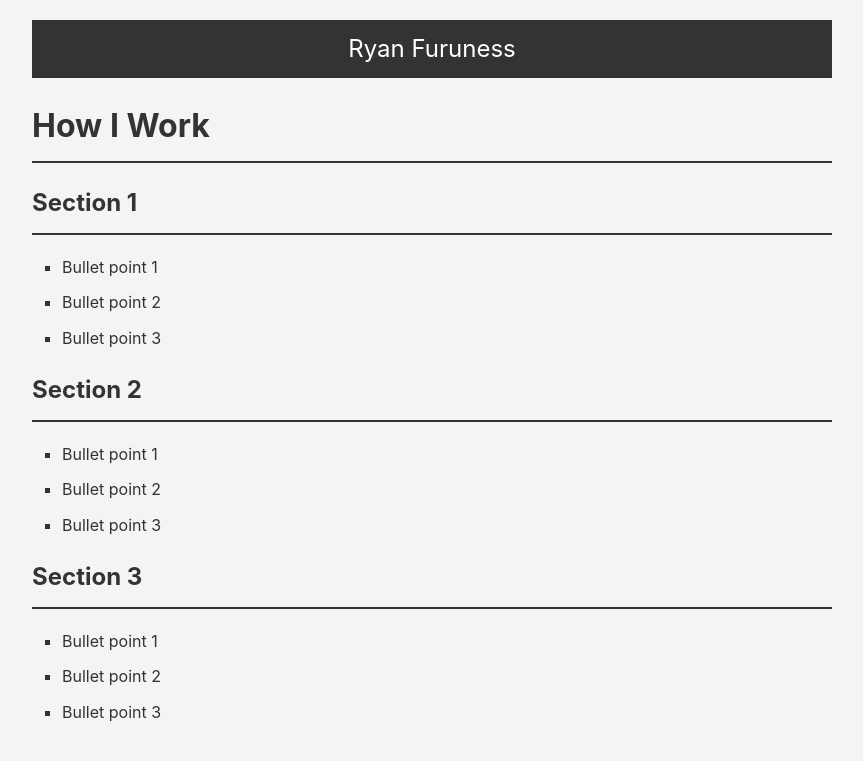
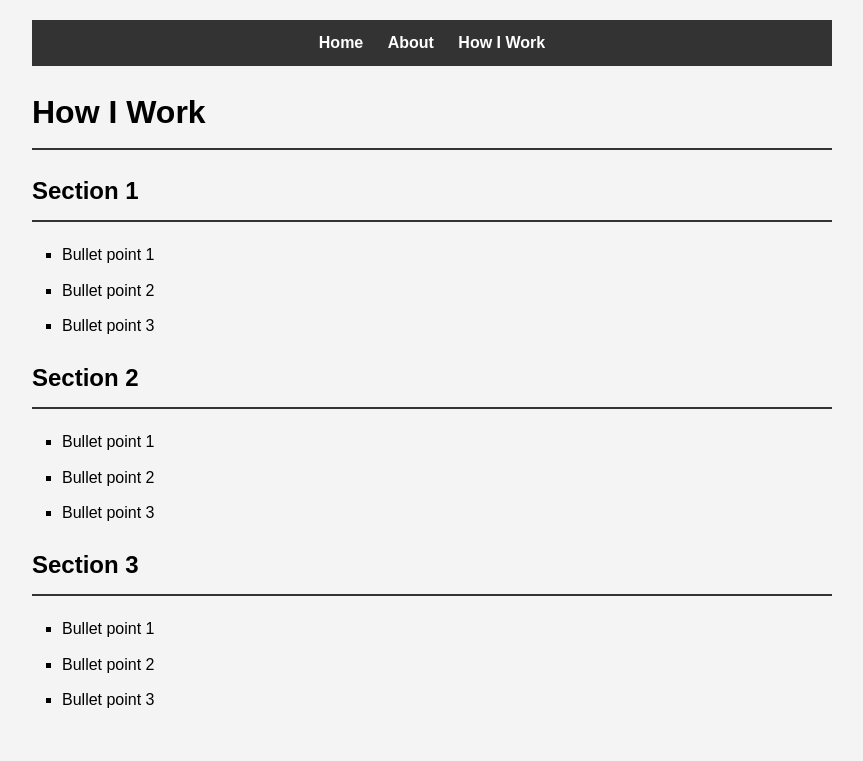
Before and after one commit to ryanfuruness/ryanfuruness.github.io, a Jekyll site: the page built from how-i-work.html, in a window 1280 px wide. Shown: the top 761 px of the page, without its empty margins (208-1071 px from the left). Built offline with Jekyll 4.4.1, drawn with Linux system fonts in a browser that asks for light colours.

Commit message:
Standardizing font and headers

```diff
--- a/_layouts/default.html
+++ b/_layouts/default.html
@@ -3,21 +3,17 @@
 <head>
   <meta charset="UTF-8">
   <meta name="viewport" content="width=device-width, initial-scale=1.0">
-  <title>{{ page.title | escape }}</title>
+  <title>{{ page.title | escape }} - {{ site.title | escape }}</title>
   <link rel="canonical" href="{{ site.url }}{{ page.url }}">
   <link rel="stylesheet" href="{{ '/assets/main.css' | relative_url }}">
   <meta name="description" content="{{ site.description }}">
 </head>
 <body>
   <header>
-    <h1><a href="{{ '/' | relative_url }}">{{ site.title | escape }}</a></h1>
     <nav>
-      {%- for path in site.header_pages -%}
-        {%- assign my_page = site.pages | where: "path", path | first -%}
-        {%- if my_page.title -%}
-        <a href="{{ my_page.url | relative_url }}">{{ my_page.title | escape }}</a>
-        {%- endif -%}
-      {%- endfor -%}
+      <a href="{{ '/' | relative_url }}">Home</a>
+      <a href="{{ '/about/' | relative_url }}">About</a>
+      <a href="{{ '/how-i-work/' | relative_url }}">How I Work</a>
     </nav>
   </header>
   <main>
--- a/about.markdown
+++ b/about.markdown
@@ -1,8 +1,10 @@
 ---
-layout: page
+layout: default
 title: About
 permalink: /about/
 ---
+
+# About
 
 This is the base Jekyll theme. You can find out more info about customizing your Jekyll theme, as well as basic Jekyll usage documentation at [jekyllrb.com](https://jekyllrb.com/)
 
@@ -14,5 +16,4 @@ You can find the source code for Jekyll at GitHub:
 [jekyll][jekyll-organization] /
 [jekyll](https://github.com/jekyll/jekyll)
 
-
 [jekyll-organization]: https://github.com/jekyll
--- /dev/null
+++ b/assets/main.css
@@ -0,0 +1,50 @@
+body {
+    font-family: Arial, sans-serif;
+    line-height: 1.6;
+    color: #000;
+    max-width: 800px;
+    margin: 0 auto;
+    padding: 20px;
+    background-color: #f4f4f4;
+}
+
+header {
+    background-color: #333;
+    color: #fff;
+    padding: 10px 0;
+    margin-bottom: 20px;
+}
+
+header nav {
+    text-align: center;
+}
+
+header nav a {
+    color: #fff;
+    text-decoration: none;
+    margin: 0 10px;
+    font-weight: bold;
+}
+
+h1, h2 {
+    border-bottom: 2px solid #333;
+    padding-bottom: 10px;
+}
+
+ul {
+    list-style-type: square;
+    padding-left: 30px;
+}
+
+li {
+    margin-bottom: 10px;
+}
+
+a {
+    color: #0066cc;
+    text-decoration: none;
+}
+
+a:hover {
+    text-decoration: underline;
+}
--- a/how-i-work.html
+++ b/how-i-work.html
@@ -1,48 +1,9 @@
-<!DOCTYPE html>
-<html lang="en">
-<head>
-    <meta charset="UTF-8">
-    <meta name="viewport" content="width=device-width, initial-scale=1.0">
-    <title>How I Work - Ryan Furuness</title>
-    <style>
-        body {
-            font-family: -apple-system, BlinkMacSystemFont, "Segoe UI", Roboto, Helvetica, Arial, sans-serif, "Apple Color Emoji", "Segoe UI Emoji", "Segoe UI Symbol";
-            line-height: 1.6;
-            color: #333;
-            max-width: 800px;
-            margin: 0 auto;
-            padding: 20px;
-            background-color: #f4f4f4;
-        }
-        header {
-            background-color: #333;
-            color: #fff;
-            padding: 10px 0;
-            text-align: center;
-        }
-        header a {
-            color: #fff;
-            text-decoration: none;
-            font-size: 24px;
-        }
-        h1, h2 {
-            border-bottom: 2px solid #333;
-            padding-bottom: 10px;
-        }
-        ul {
-            list-style-type: square;
-            padding-left: 30px;
-        }
-        li {
-            margin-bottom: 10px;
-        }
-    </style>
-</head>
-<body>
-    <header>
-        <a href="https://www.ryanfuruness.com">Ryan Furuness</a>
-    </header>
-    <main>
+---
+layout: default
+title: How I Work
+permalink: /how-i-work/
+---
+
 <h1>How I Work</h1>
 
 <h2>Section 1</h2>
@@ -65,6 +26,3 @@
     <li>Bullet point 2</li>
     <li>Bullet point 3</li>
 </ul>
-    </main>
-</body>
-</html>
```
Also changed, not shown: index.html (+7 -10 lines). Lines whose indentation alone changed are shown as unchanged.
